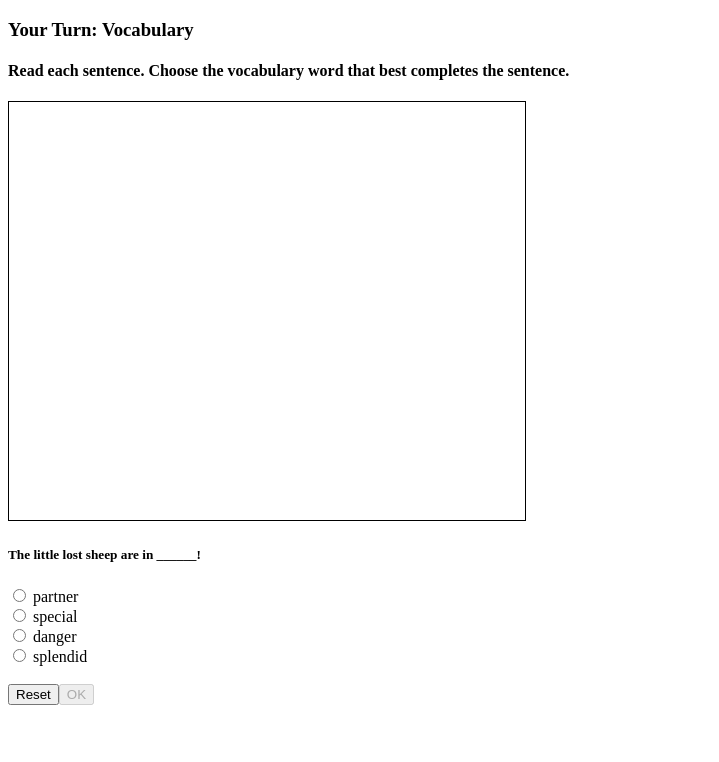
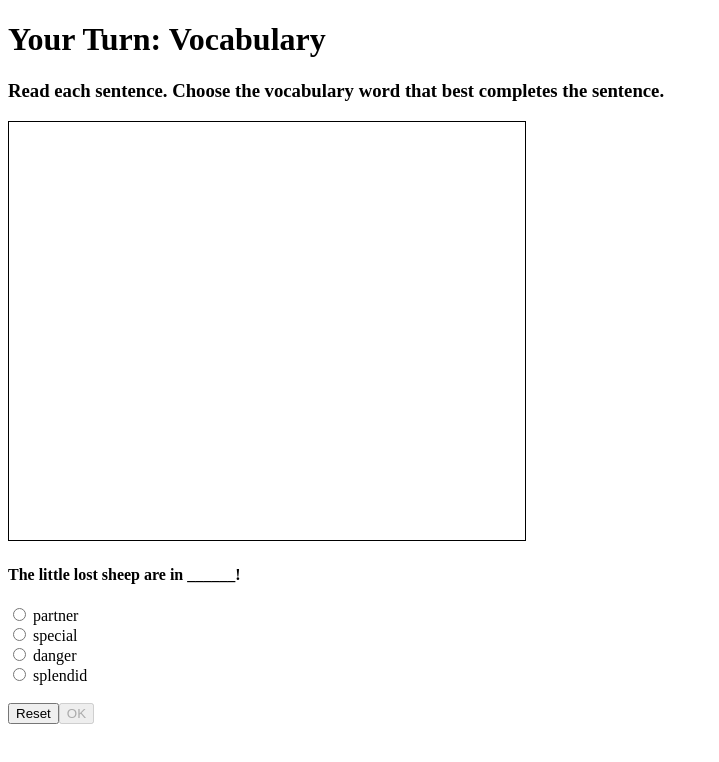
Before and after one commit to anupkrbid/ng-vocabulary, an Angular app: page / in a window 1280 px wide. Shown: the top 762 px of the page, without its empty margins (0-719 px from the left). Built offline with nearby package versions, Linux system fonts and the light colour scheme.

Commit message:
Refactored Code & Added Comment

```diff
--- a/src/app/app.component.html
+++ b/src/app/app.component.html
@@ -1,6 +1,6 @@
-<h3>{{ (vault$ | async)?.title }}</h3>
+<h1>{{ (vault$ | async)?.title }}</h1>
 
-<h4>{{ (vault$ | async)?.directions }}</h4>
+<h3>{{ (vault$ | async)?.directions }}</h3>
 
 <app-vault></app-vault>
 
@@ -8,7 +8,7 @@
 
   <form #form="ngForm" (submit)="onSubmit(form, question, i)" *ngIf="i == ((vocabularyState$ | async)?.currentQuestion - 1)">
 
-    <h5>{{ question.text }}</h5>
+    <h4>{{ question.text }}</h4>
 
     <div *ngFor="let answer of question.answers">
       <label class="container">
```
Also changed, not shown: src/app/app.component.ts (+6 -1 lines).
